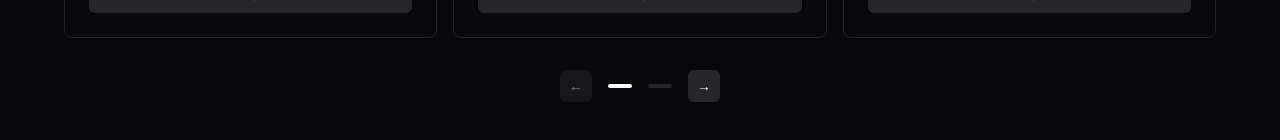
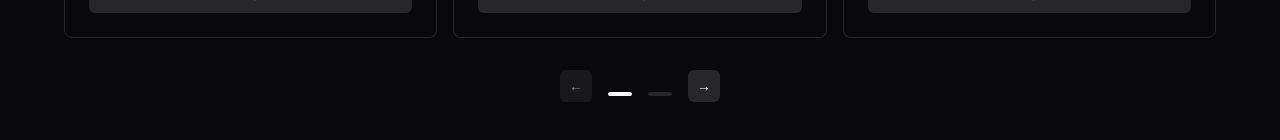
Before and after one commit to lshmam/faeth_mini, a Next.js app: page /portfolio in a window 1280 px wide. Shown: the part 486-626 px from the top of the page. Built offline with nearby package versions, Linux system fonts and the light colour scheme.

Commit message:
Update page.tsx

```diff
--- a/app/portfolio/page.tsx
+++ b/app/portfolio/page.tsx
@@ -100,7 +100,7 @@ export default function Portfolio() {
       </div>
 
       {totalPages > 1 && (
-        <div className="flex justify-center mt-8 gap-4">
+        <div className="flex justify-center mt-8 gap-4 h-12 relative">
           <button
             onClick={() => setCurrentPage((prev) => Math.max(prev - 1, 1))}
             disabled={currentPage === 1}
```
